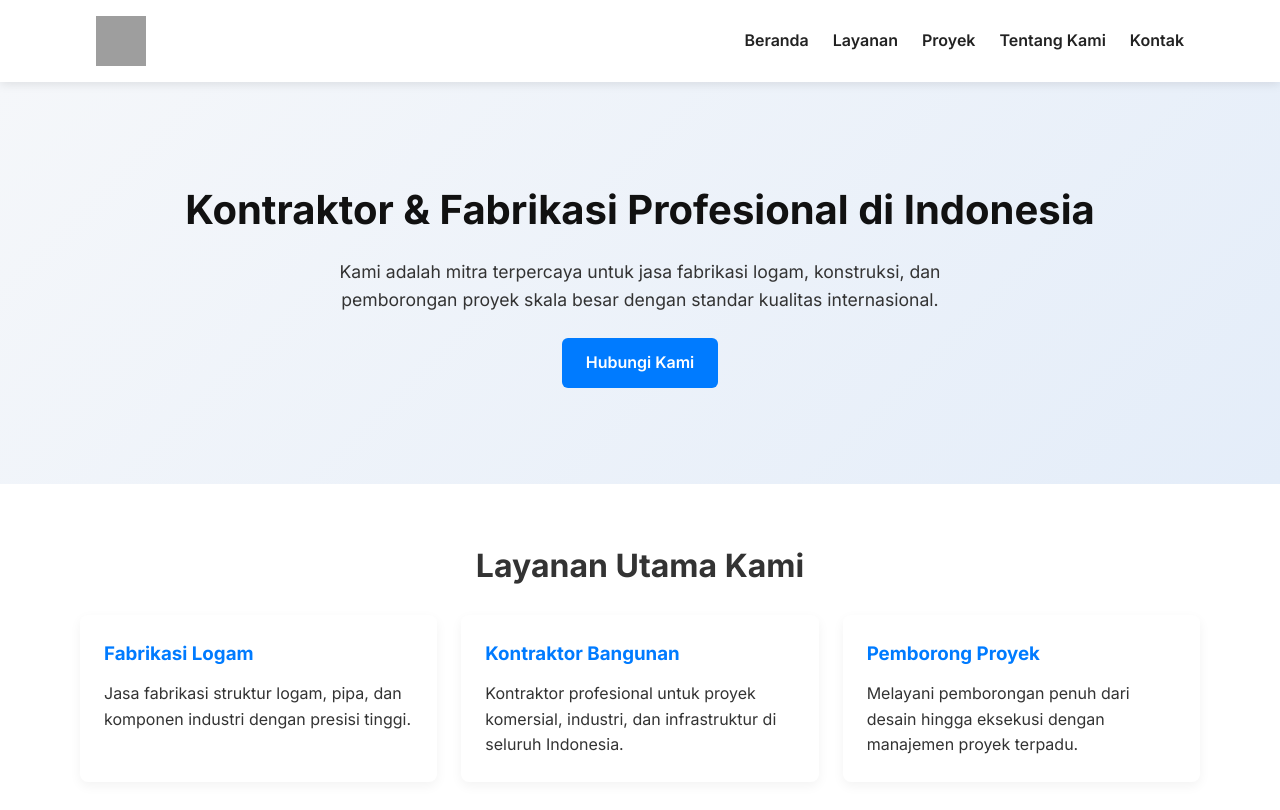
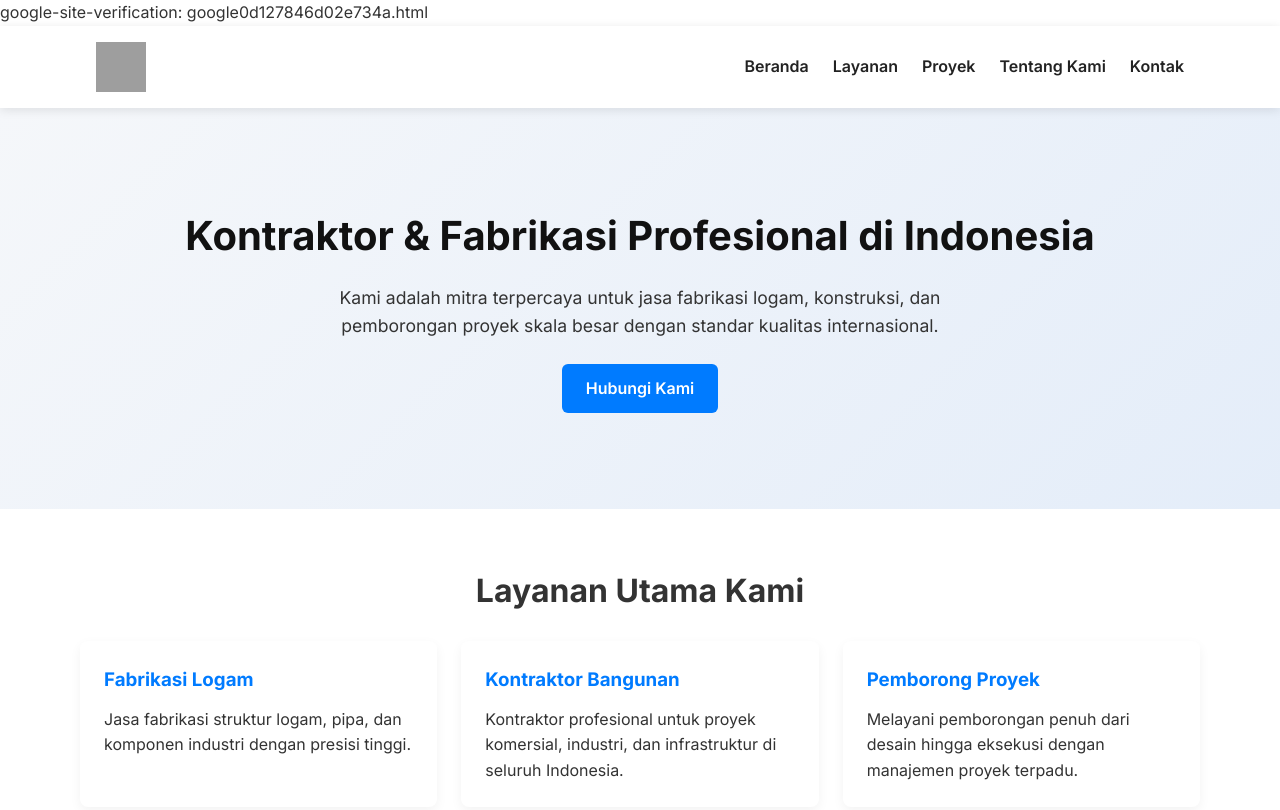
Before and after one commit to Raku-Hatoru/proyek_industri, a plain HTML site: page index.html in a window 1280 px wide. Shown: the top 810 px of the page. Drawn offline with Linux system fonts and the light colour scheme; grey boxes are pictures that could not be loaded.

Commit message:
nambahin verifikasi google

```diff
--- a/index.html
+++ b/index.html
@@ -15,7 +15,7 @@
   <meta property="og:type" content="website">
   <meta property="og:url" content="https://www.magnetindustri.com/">
   <meta property="og:image" content="https://www.magnetindustri.com/logo.png">
-
+    google-site-verification: google0d127846d02e734a.html
   <!-- Schema Markup -->
   <script type="application/ld+json">
   {
```
Also changed, not shown: google0d127846d02e734a.html (added, +1 -0 lines).
